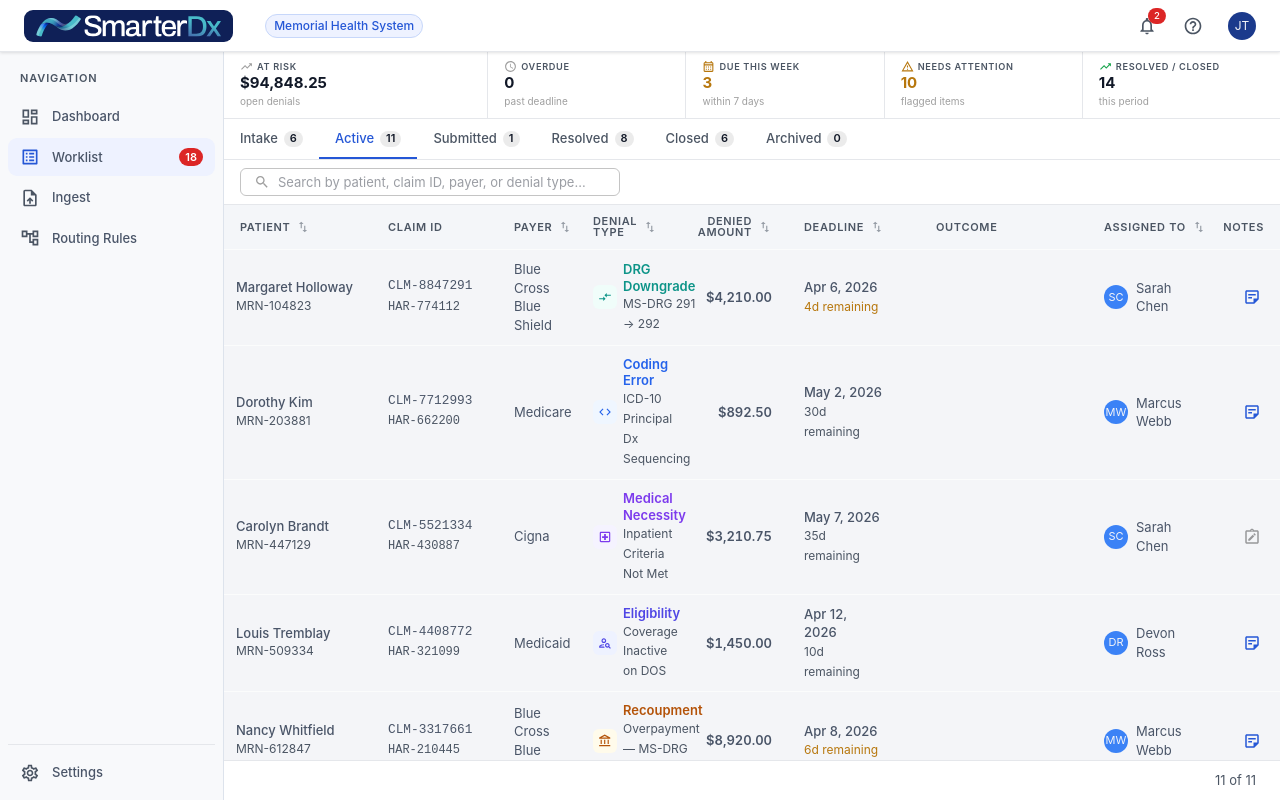
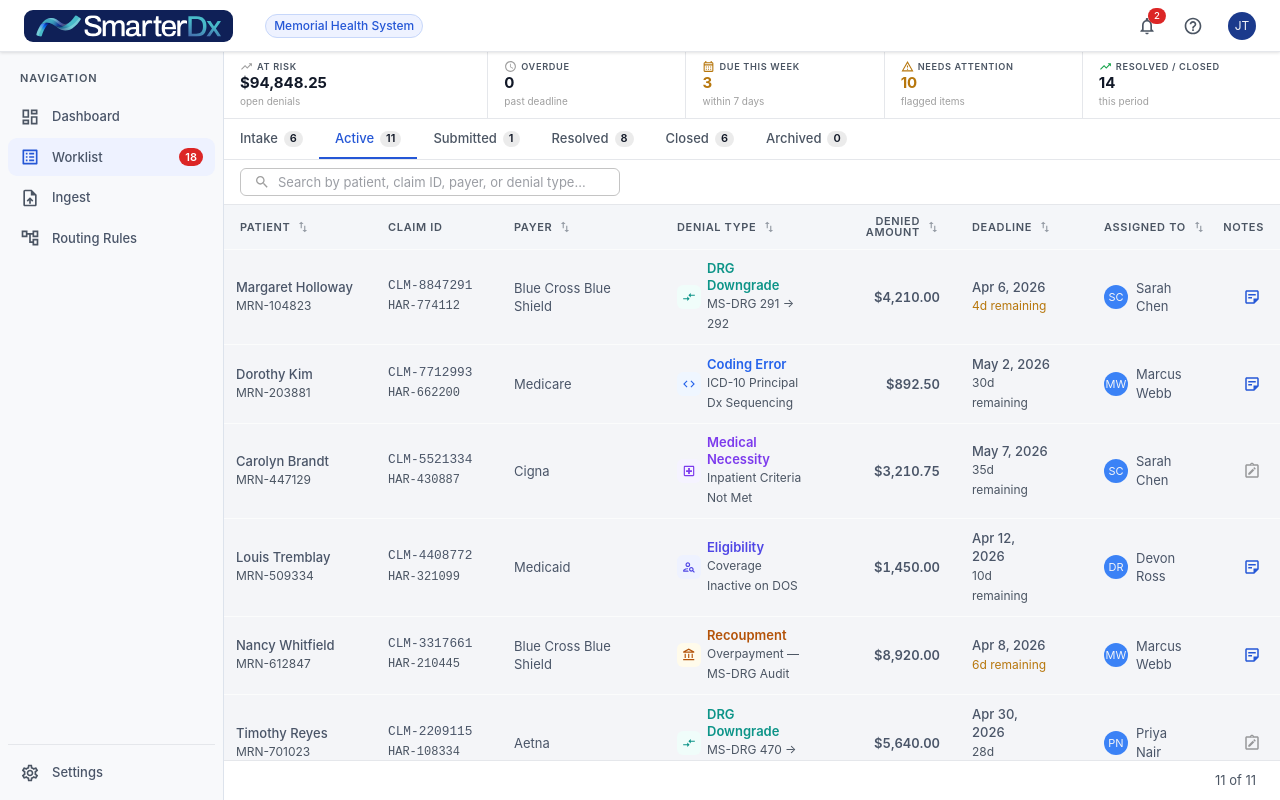
Before and after one commit to jordytang-sdx/denials-management-prototype, a React (Vite) app: page / in a window 1280 px wide. Built offline with nearby package versions, Linux system fonts and the light colour scheme.

Commit message:
Hide Outcome column on non-terminal worklist tabs
Co-Authored-By: Claude Sonnet 4.6 <noreply@anthropic.com>

```diff
--- a/src/pages/WorklistPage.tsx
+++ b/src/pages/WorklistPage.tsx
@@ -504,7 +504,9 @@ export default function WorklistPage({ denials, onDenialsChange: setDenials, onS
               <ColHeader label="Denial Type"   colId="denialType"   filterable activeSort={sort} hasFilter={activeFilters.denialType} onOpen={openColPopover} />
               <ColHeader label="Denied Amount" colId="deniedAmount" sortable   activeSort={sort} hasFilter={false}                    onOpen={openColPopover} width={132} align="right" />
               <ColHeader label="Deadline"      colId="deadline"     sortable   activeSort={sort} hasFilter={false}                    onOpen={openColPopover} width={132} />
-              <ColHeader label="Outcome"       colId="outcome"                 activeSort={sort} hasFilter={false}                    onOpen={openColPopover} width={168} />
+              {(activeState === 'Resolved' || activeState === 'Closed' || activeState === 'Archived') && (
+                <ColHeader label="Outcome" colId="outcome" activeSort={sort} hasFilter={false} onOpen={openColPopover} width={168} />
+              )}
               <ColHeader label="Assigned To"   colId="assignedTo"   filterable activeSort={sort} hasFilter={activeFilters.assignedTo} onOpen={openColPopover} width={134} />
               <ColHeader label="Notes"         colId="notes"                   activeSort={sort} hasFilter={false}                    onOpen={openColPopover} width={58}  align="right" />
               {/* Attention toggle — icon only */}
@@ -637,9 +639,9 @@ export default function WorklistPage({ denials, onDenialsChange: setDenials, onS
                     </Box>
                   </TableCell>
 
-                  {/* Outcome — only meaningful for terminal states */}
-                  <TableCell sx={{ py: 1.25 }}>
-                    {(denial.state === 'Resolved' || denial.state === 'Closed') && (() => {
+                  {/* Outcome — only shown on terminal state tabs */}
+                  {(activeState === 'Resolved' || activeState === 'Closed' || activeState === 'Archived') && <TableCell sx={{ py: 1.25 }}>
+                    {(() => {
                       const OUTCOME_STYLES: Record<string, { color: string; bg: string }> = {
                         'Overturned — Full Payment':    { color: '#166534', bg: '#DCFCE7' },
                         'Overturned — Partial Payment': { color: '#166534', bg: '#DCFCE7' },
@@ -661,7 +663,7 @@ export default function WorklistPage({ denials, onDenialsChange: setDenials, onS
                         />
                       )
                     })()}
-                  </TableCell>
+                  </TableCell>}
 
                   {/* Assigned To */}
                   <TableCell sx={{ py: 1.25 }}>
```
